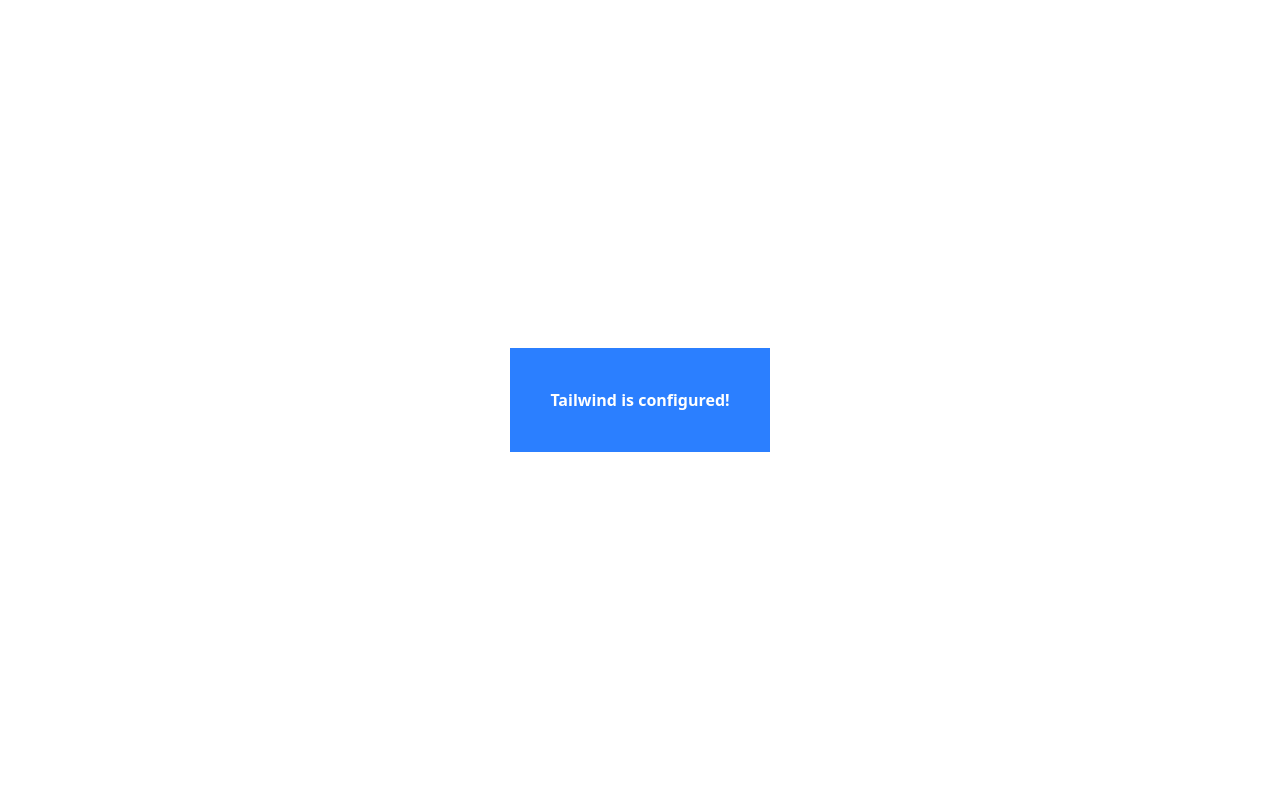
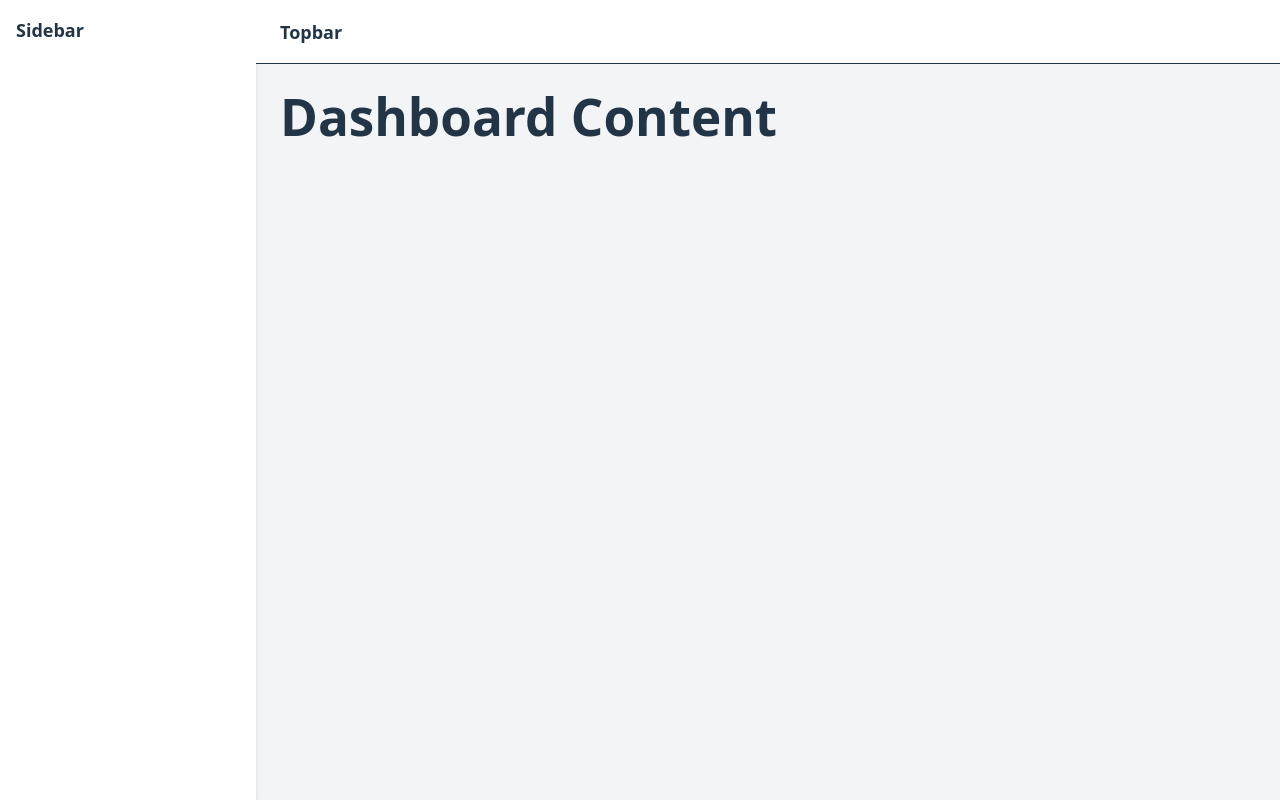
Before and after one commit to himanshu-mishu/juspay-ui-dashboard-assignment, a React (Vite) app: page / in a window 1280 px wide. Built offline with nearby package versions, Linux system fonts and the light colour scheme.

Commit message:
feat: add MainLayout with Sidebar and Topbar placeholders

```diff
--- a/src/App.jsx
+++ b/src/App.jsx
@@ -1,15 +1,14 @@
-import { useState } from 'react'
-import reactLogo from './assets/react.svg'
-import viteLogo from '/vite.svg'
-import './App.css'
+import MainLayout from "./components/layout/MainLayout";
 
 function App() {
-    return (
-    <div className="p-10 bg-blue-500 text-white font-bold text-center">
-      Tailwind is configured!
-    </div>
+  return (
+    <MainLayout>
+      <div>
+        {/* Dashboard content and routes will go here */}
+        <h1 className="text-xl font-bold">Dashboard Content</h1>
+      </div>
+    </MainLayout>
   );
-
 }
 
-export default App
+export default App;
--- /dev/null
+++ b/src/components/layout/MainLayout.jsx
@@ -0,0 +1,16 @@
+import Sidebar from "./Sidebar";
+import Topbar from "./Topbar";
+
+export default function MainLayout({ children }) {
+  return (
+    <div className="flex h-screen w-screen bg-gray-100">
+      <Sidebar />
+      <div className="flex flex-col flex-1">
+        <Topbar />
+        <main className="flex-1 p-6">
+          {children}
+        </main>
+      </div>
+    </div>
+  );
+}
--- /dev/null
+++ b/src/components/layout/Sidebar.jsx
@@ -0,0 +1,8 @@
+export default function Sidebar() {
+  return (
+    <aside className="w-64 bg-white shadow-md">
+      <div className="p-4 font-bold text-lg">Sidebar</div>
+      {/* Navigation links will go here */}
+    </aside>
+  );
+}
--- /dev/null
+++ b/src/components/layout/Topbar.jsx
@@ -0,0 +1,8 @@
+export default function Topbar() {
+  return (
+    <header className="h-16 bg-white border-b flex items-center px-6">
+      <div className="font-bold text-lg">Topbar</div>
+      {/* Add search, profile, etc later */}
+    </header>
+  );
+}
```
Also changed, not shown: 1 other file (tests, documents, lock files or other folders).
